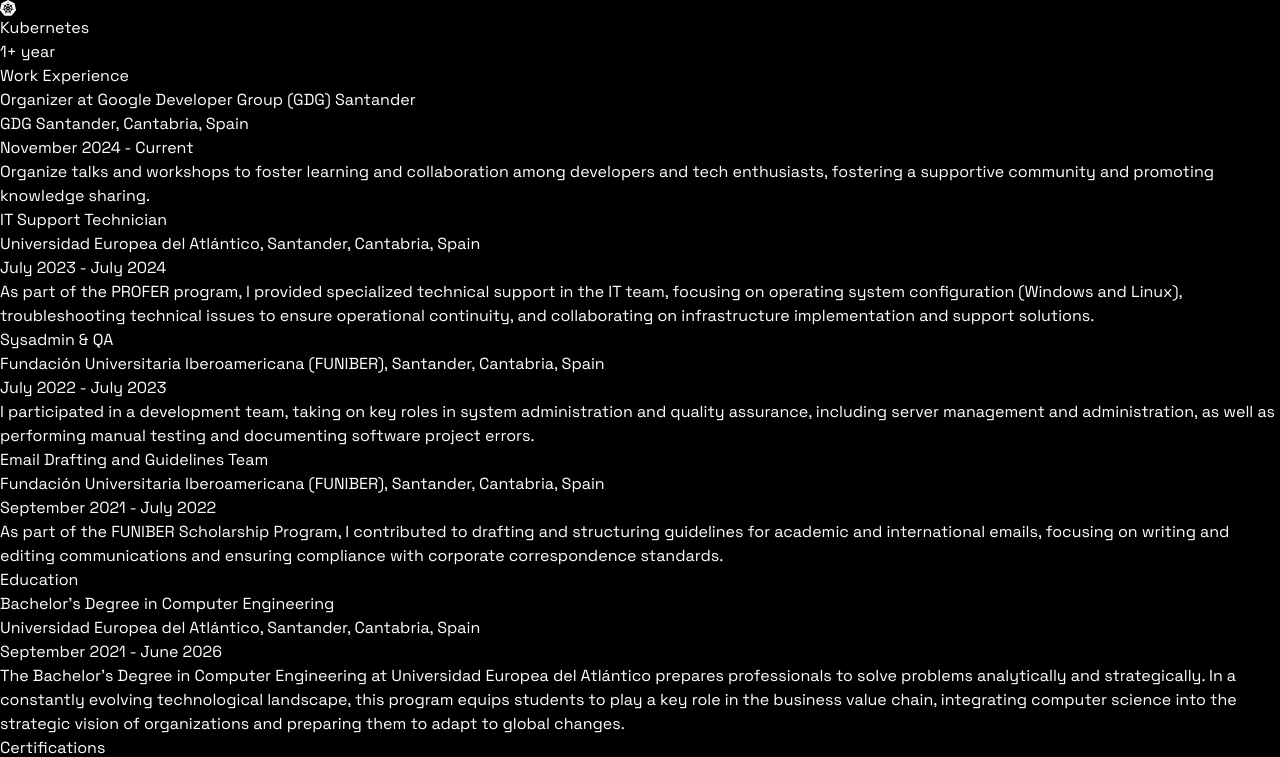
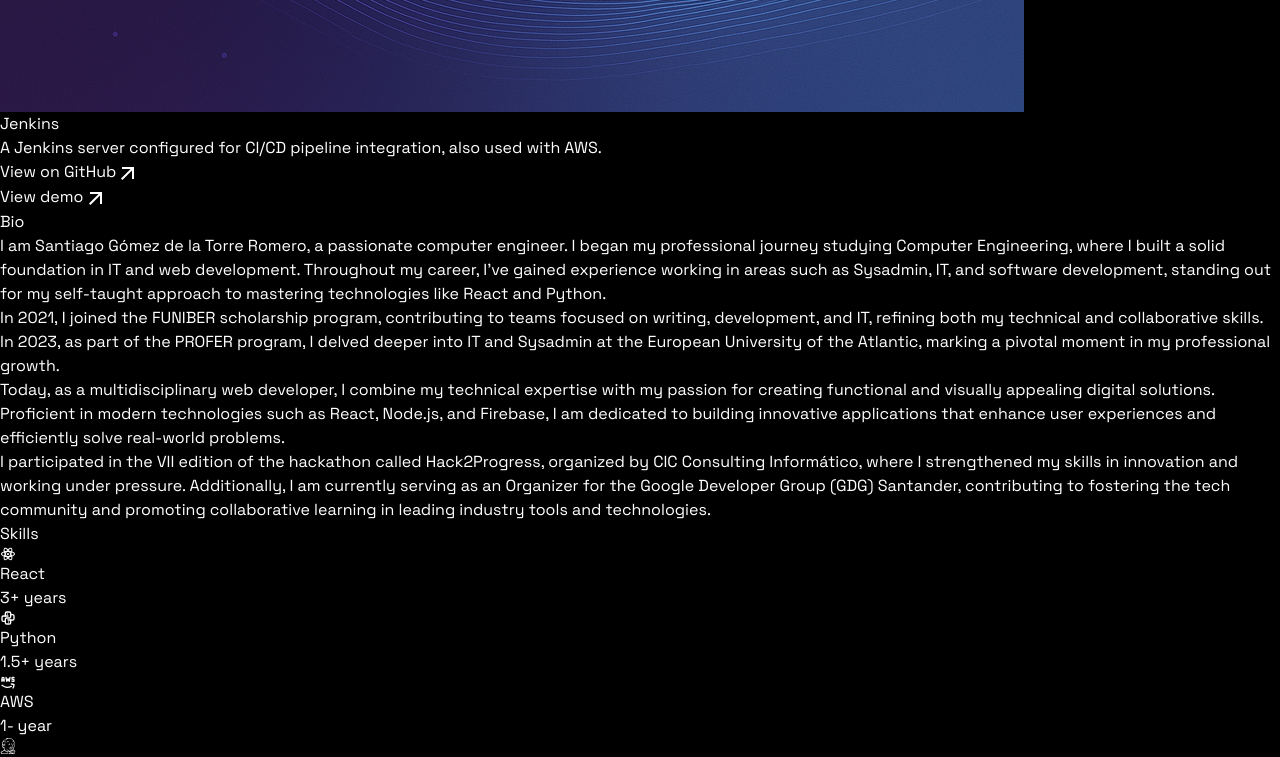
Before and after one commit to sgomez-dev/sgomez-portfolio, a React (Vite) app in the folder portfolio/: page / in a window 1280 px wide. Shown: the part 8380-9137 px from the top of the page. Built offline with nearby package versions, Linux system fonts and the light colour scheme.

Commit message:
ADDING SKILLS and PROJECT

```diff
--- a/portfolio/src/Components/Projects.jsx
+++ b/portfolio/src/Components/Projects.jsx
@@ -33,7 +33,7 @@
               initial={{ opacity: 0 }}
               whileInView={{ opacity: 1 }}
               transition={{ duration: 0.5 }}
-              className="absolute inset-0 flex flex-col items-center justify-center text-white opacity-0 backdrop-blur-lg transition-opacity duration-500 group-hover:opacity-100"
+              className="absolute inset-0 flex flex-col items-center justify-center text-white opacity-0 backdrop-blur-md transition-opacity duration-500 group-hover:opacity-100"
             >
               <h3 className="mb-2 text-lg sm:text-xl md:text-2xl lg:text-2xl font-semibold">
                 {project.name}
--- a/portfolio/src/constants/index.jsx
+++ b/portfolio/src/constants/index.jsx
@@ -12,14 +12,11 @@
 import projectImage5 from "../assets/project5.png";
 import projectImage6 from "../assets/project6.png";
 import projectImage7 from "../assets/project7.png";
+import projectImage8 from "../assets/project8.png";
 
-import { RiReactjsLine } from "react-icons/ri";
-import { RiGithubFill } from "react-icons/ri";
-import { TbBrandPython } from "react-icons/tb";
-import { TbBrandDocker } from "react-icons/tb";
-import { SiMongodb } from "react-icons/si";
-import { SiPostman } from "react-icons/si";
-import { SiKubernetes } from "react-icons/si";
+import { RiReactjsLine, RiGithubFill } from "react-icons/ri";
+import { TbBrandAws, TbBrandPython, TbBrandDocker } from "react-icons/tb";
+import { SiMongodb,SiKubernetes, SiPostman, SiJenkins } from "react-icons/si";
 import { DiMysql } from "react-icons/di";
 import { FaNodeJs } from "react-icons/fa";
 import { BiLogoFirebase } from "react-icons/bi";
@@ -103,7 +100,16 @@
       "A web-based text translation application enhanced with integrated artificial intelligence, utilizing the OpenAI API. The front is hosted with Vercel and the backend is hosted on AWS.",
     image: projectImage7,
     githubLink: "https://github.com/Santi1503/CorvexTalk.AI.git",
-    demoLink: "https://corvex-talk.vercel.app",
+    demoLink: "https://corvextalk.sgomez.dev",
+  },
+  {
+    id: 8,
+    name: "Jenkins",
+    description:
+      "A Jenkins server configured for CI/CD pipeline integration, also used with AWS.",
+    image: projectImage8,
+    githubLink: "https://jenkins.sgomez.dev",
+    demoLink: "https://jenkins.sgomez.dev",
   },
 ];
 
@@ -123,7 +129,17 @@
   {
     icon: <TbBrandPython className="text-4xl text-blue-500 lg:text-5xl" />,
     name: "Python",
-    experience: "1.5+ year",
+    experience: "1.5+ years",
+  },
+  {
+    icon: <TbBrandAws className="text-4xl text-orange-500 lg:text-5xl" />,
+    name: "AWS",
+    experience: "1- year",
+  },
+  {
+    icon: <SiJenkins className="text-4xl text-neutral-400 lg:text-5xl" />,
+    name: "Jenkins",
+    experience: "1+ year",
   },
   {
     icon: <RiGithubFill className="text-4xl text-white lg:text-5xl" />,
```
Also changed, not shown: portfolio/src/assets/project8.png (added).
